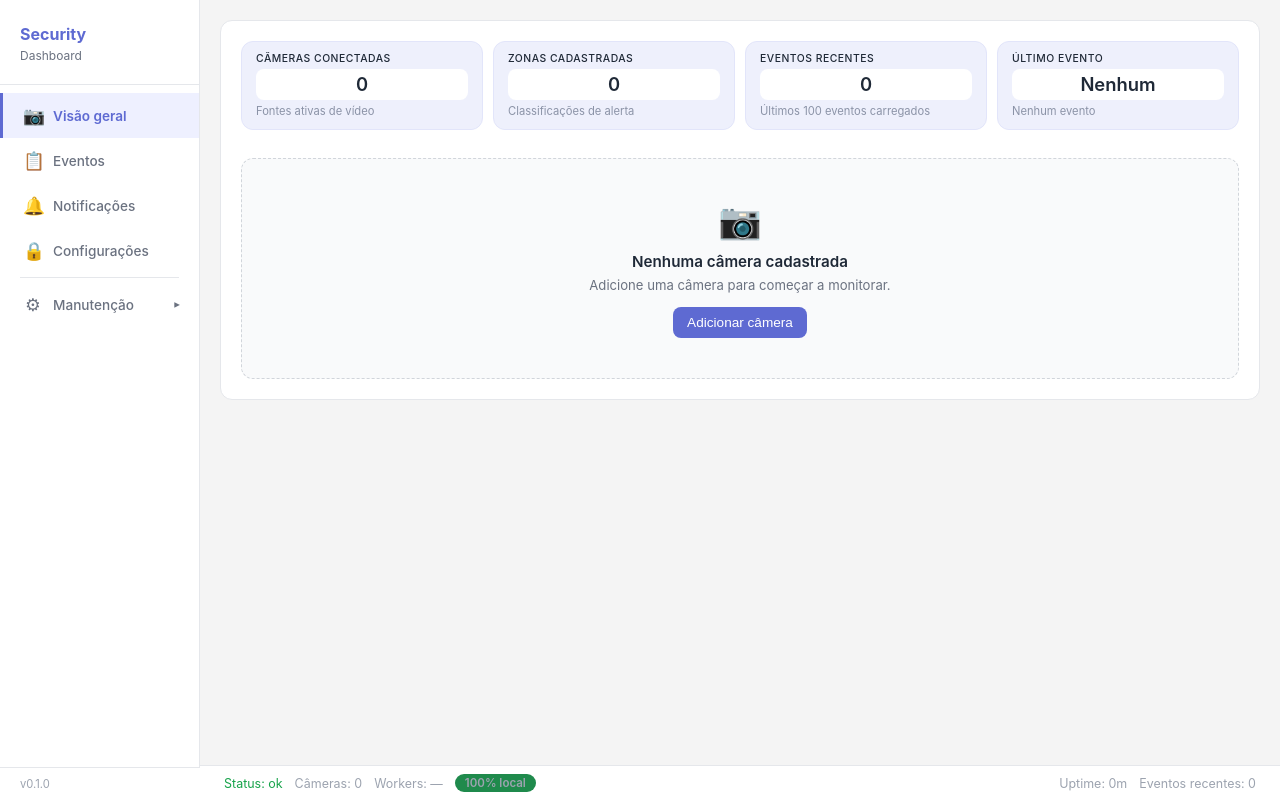
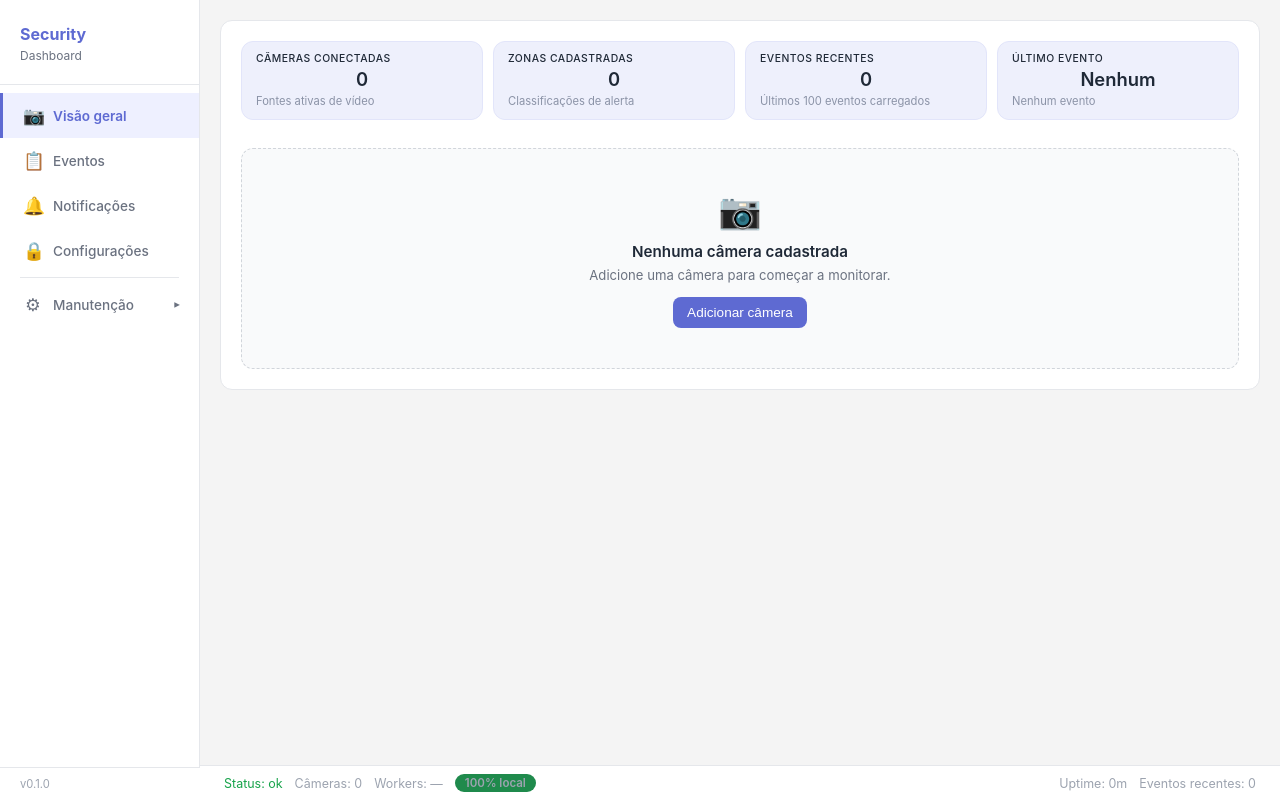
Before and after one commit to amarildolacerda/secur, a Flask app: page / in a window 1280 px wide. Run offline with Flask 3, Linux system fonts and the light colour scheme; data that the repository does not hold is empty; some libraries are stand-ins or nearby versions.

Commit message:
feat: remove white pill background from summary value

```diff
--- a/secur/static/style.css
+++ b/secur/static/style.css
@@ -331,9 +331,6 @@ body {
   margin: 4px 0;
   line-height: 1.15;
   text-align: center;
-  background: var(--surface);
-  border-radius: var(--radius-sm);
-  padding: 5px 8px;
   white-space: nowrap;
   overflow: hidden;
   text-overflow: ellipsis;
```
